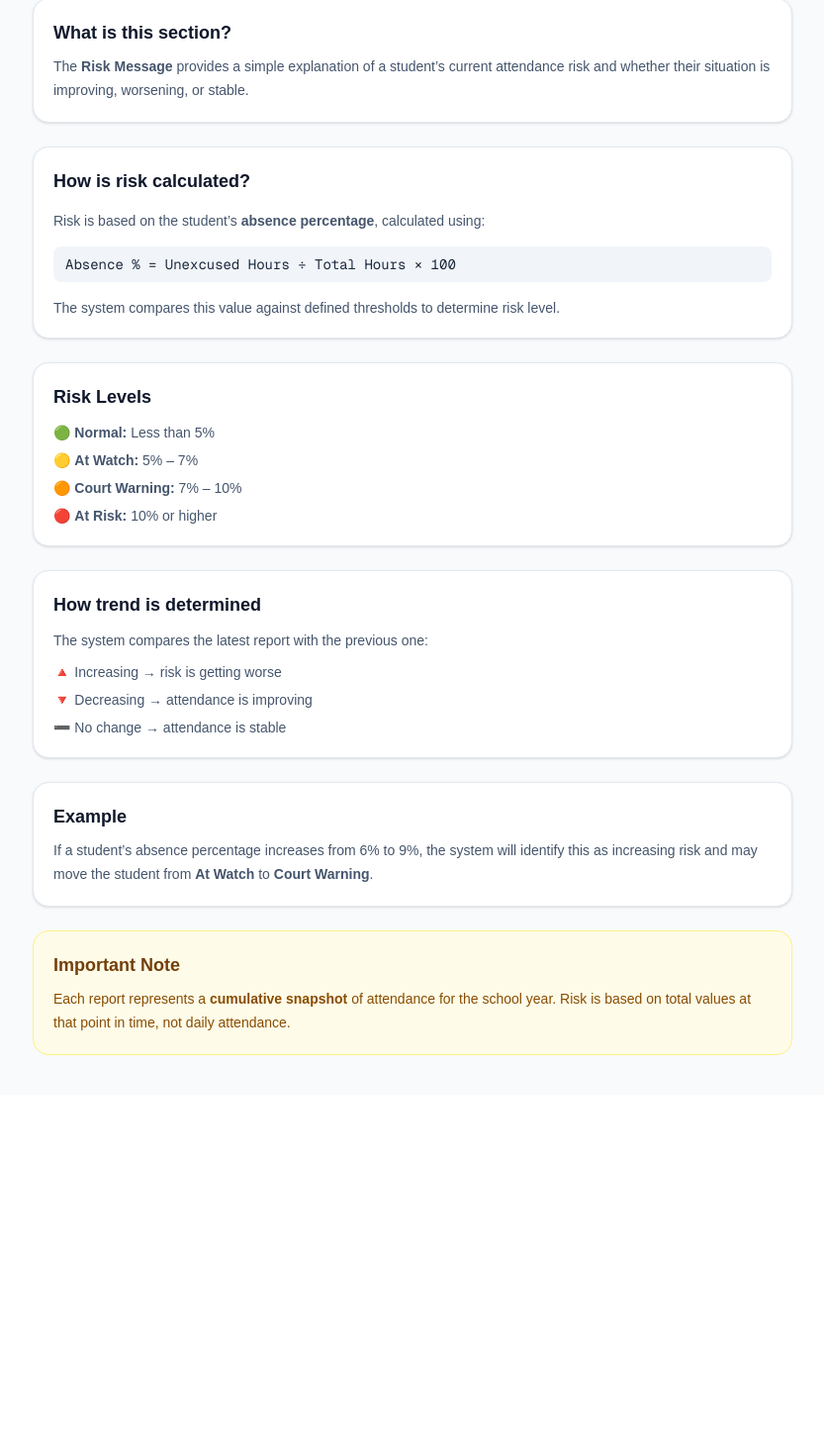
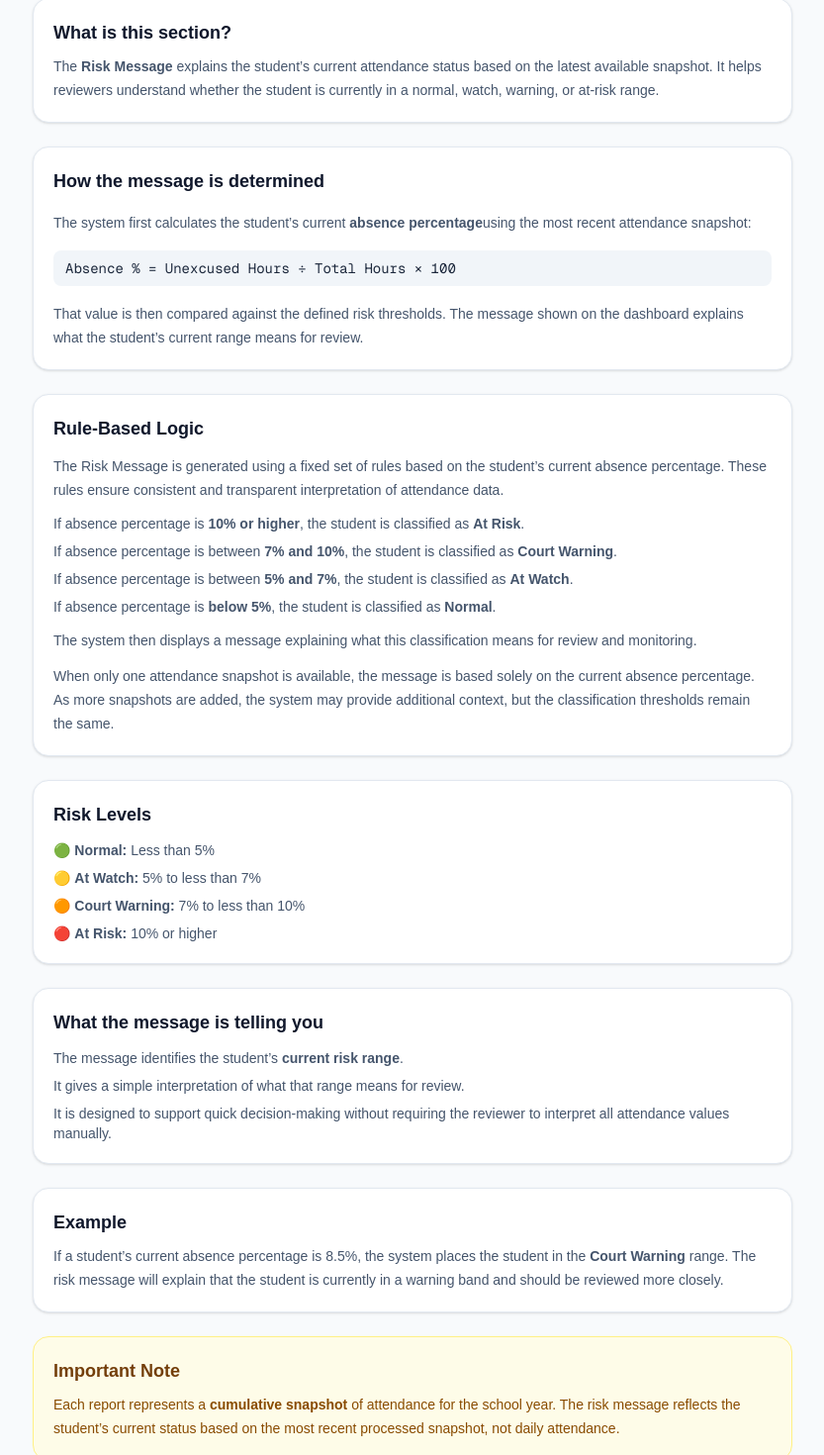
Before and after one commit to Debjani-99/truancy-cloud, a Next.js app: page /help/risk in a window 1280 px wide. Shown: the part 196-1666 px from the top of the page at 99% size, without its empty margins (223-1056 px from the left). Before the commit the page ends 1302 px from the top, so only its background shows below. Built offline with nearby package versions, Linux system fonts and the light colour scheme.

Commit message:
added letter generator button

```diff
--- a/app/components/Footer.tsx
+++ b/app/components/Footer.tsx
@@ -11,7 +11,7 @@ export default function Footer() {
             </h3>
             <ul className="space-y-2 text-sm text-white/70">
               <li className="hover:text-white cursor-pointer">
-                Parental Help Guides
+                Help Guides
               </li>
             </ul>
           </div>
--- a/app/help/risk/page.tsx
+++ b/app/help/risk/page.tsx
@@ -10,10 +10,8 @@ export default async function RiskHelpPage({
   const { studentId } = await searchParams;
 
   return (
-    <div className="min-h-screen bg-slate-50 py-10 px-4">
-      <div className="max-w-3xl mx-auto space-y-6">
-
-        {/* Back Button */}
+    <div className="min-h-screen bg-slate-50 px-4 py-10">
+      <div className="mx-auto max-w-3xl space-y-6">
         <Link
           href={studentId ? `/students/${studentId}` : "/review"}
           className="inline-flex items-center rounded-xl border border-slate-200 bg-white px-4 py-2 text-sm font-semibold text-slate-700 shadow-sm hover:bg-slate-100"
@@ -21,100 +19,130 @@ export default async function RiskHelpPage({
           ← Back to Student Dashboard
         </Link>
 
-        {/* Header */}
         <div className="space-y-2">
-          <h1 className="text-3xl font-bold text-slate-900">
-            Risk Message
-          </h1>
+          <h1 className="text-3xl font-bold text-slate-900">Risk Message</h1>
           <p className="text-slate-600">
-            Understand how student attendance risk is determined and what the system is telling you.
+            Understand what the current risk message means and how the system determines it.
           </p>
         </div>
 
-        {/* What is this */}
-        <section className="rounded-2xl bg-white p-5 border border-slate-200 shadow-sm">
-          <h2 className="text-lg font-semibold text-slate-900 mb-2">
+        <section className="rounded-2xl border border-slate-200 bg-white p-5 shadow-sm">
+          <h2 className="mb-2 text-lg font-semibold text-slate-900">
             What is this section?
           </h2>
-          <p className="text-sm text-slate-600 leading-6">
-            The <strong>Risk Message</strong> provides a simple explanation of a student’s current attendance risk
-            and whether their situation is improving, worsening, or stable.
+          <p className="text-sm leading-6 text-slate-600">
+            The <strong>Risk Message</strong> explains the student’s current attendance status
+            based on the latest available snapshot. It helps reviewers understand whether the
+            student is currently in a normal, watch, warning, or at-risk range.
           </p>
         </section>
 
-        {/* How risk is calculated */}
-        <section className="rounded-2xl bg-white p-5 border border-slate-200 shadow-sm space-y-4">
+        <section className="space-y-4 rounded-2xl border border-slate-200 bg-white p-5 shadow-sm">
           <h2 className="text-lg font-semibold text-slate-900">
-            How is risk calculated?
+            How the message is determined
           </h2>
 
-          <p className="text-sm text-slate-600">
-            Risk is based on the student’s <strong>absence percentage</strong>, calculated using:
+          <p className="text-sm leading-6 text-slate-600">
+            The system first calculates the student’s current <strong>absence percentage</strong>
+            using the most recent attendance snapshot:
           </p>
 
-          <div className="bg-slate-100 rounded-lg px-3 py-2 text-sm font-mono text-slate-800">
+          <div className="rounded-lg bg-slate-100 px-3 py-2 font-mono text-sm text-slate-800">
             Absence % = Unexcused Hours ÷ Total Hours × 100
           </div>
 
-          <p className="text-sm text-slate-600">
-            The system compares this value against defined thresholds to determine risk level.
+          <p className="text-sm leading-6 text-slate-600">
+            That value is then compared against the defined risk thresholds. The message shown on
+            the dashboard explains what the student’s current range means for review.
           </p>
         </section>
 
-        {/* Thresholds */}
-        <section className="rounded-2xl bg-white p-5 border border-slate-200 shadow-sm space-y-3">
+        <section className="space-y-3 rounded-2xl border border-slate-200 bg-white p-5 shadow-sm">
           <h2 className="text-lg font-semibold text-slate-900">
-            Risk Levels
+            Rule-Based Logic
           </h2>
+
+          <p className="text-sm text-slate-600 leading-6">
+            The Risk Message is generated using a fixed set of rules based on the student’s
+            current absence percentage. These rules ensure consistent and transparent
+            interpretation of attendance data.
+          </p>
+
+          <ul className="space-y-2 text-sm text-slate-600">
+            <li>
+              If absence percentage is <strong>10% or higher</strong>, the student is classified as <strong>At Risk</strong>.
+            </li>
+            <li>
+              If absence percentage is between <strong>7% and 10%</strong>, the student is classified as <strong>Court Warning</strong>.
+            </li>
+            <li>
+              If absence percentage is between <strong>5% and 7%</strong>, the student is classified as <strong>At Watch</strong>.
+            </li>
+            <li>
+              If absence percentage is <strong>below 5%</strong>, the student is classified as <strong>Normal</strong>.
+            </li>
+          </ul>
+
+          <p className="text-sm text-slate-600 leading-6">
+            The system then displays a message explaining what this classification means
+            for review and monitoring.
+          </p>
+
+          <p className="text-sm text-slate-600 leading-6">
+            When only one attendance snapshot is available, the message is based solely on
+            the current absence percentage. As more snapshots are added, the system may
+            provide additional context, but the classification thresholds remain the same.
+          </p>
+        </section>
+
+        <section className="space-y-3 rounded-2xl border border-slate-200 bg-white p-5 shadow-sm">
+          <h2 className="text-lg font-semibold text-slate-900">Risk Levels</h2>
 
           <ul className="space-y-2 text-sm text-slate-600">
             <li>🟢 <strong>Normal:</strong> Less than 5%</li>
-            <li>🟡 <strong>At Watch:</strong> 5% – 7%</li>
-            <li>🟠 <strong>Court Warning:</strong> 7% – 10%</li>
+            <li>🟡 <strong>At Watch:</strong> 5% to less than 7%</li>
+            <li>🟠 <strong>Court Warning:</strong> 7% to less than 10%</li>
             <li>🔴 <strong>At Risk:</strong> 10% or higher</li>
           </ul>
         </section>
 
-        {/* Trend logic */}
-        <section className="rounded-2xl bg-white p-5 border border-slate-200 shadow-sm space-y-3">
+        <section className="space-y-3 rounded-2xl border border-slate-200 bg-white p-5 shadow-sm">
           <h2 className="text-lg font-semibold text-slate-900">
-            How trend is determined
+            What the message is telling you
           </h2>
 
-          <p className="text-sm text-slate-600">
-            The system compares the latest report with the previous one:
-          </p>
-
           <ul className="space-y-2 text-sm text-slate-600">
-            <li>🔺 Increasing → risk is getting worse</li>
-            <li>🔻 Decreasing → attendance is improving</li>
-            <li>➖ No change → attendance is stable</li>
+            <li>
+              The message identifies the student’s <strong>current risk range</strong>.
+            </li>
+            <li>
+              It gives a simple interpretation of what that range means for review.
+            </li>
+            <li>
+              It is designed to support quick decision-making without requiring the reviewer to
+              interpret all attendance values manually.
+            </li>
           </ul>
         </section>
 
-        {/* Example */}
-        <section className="rounded-2xl bg-white p-5 border border-slate-200 shadow-sm">
-          <h2 className="text-lg font-semibold text-slate-900 mb-2">
-            Example
-          </h2>
-          <p className="text-sm text-slate-600 leading-6">
-            If a student’s absence percentage increases from 6% to 9%, the system will identify
-            this as increasing risk and may move the student from <strong>At Watch</strong> to
-            <strong> Court Warning</strong>.
+        <section className="rounded-2xl border border-slate-200 bg-white p-5 shadow-sm">
+          <h2 className="mb-2 text-lg font-semibold text-slate-900">Example</h2>
+          <p className="text-sm leading-6 text-slate-600">
+            If a student’s current absence percentage is 8.5%, the system places the student in
+            the <strong> Court Warning </strong>
+            range. The risk message will explain that the student is currently in a warning band
+            and should be reviewed more closely.
           </p>
         </section>
 
-        {/* Important note */}
-        <section className="rounded-2xl bg-yellow-50 p-5 border border-yellow-200">
-          <h2 className="text-lg font-semibold text-yellow-900 mb-2">
-            Important Note
-          </h2>
-          <p className="text-sm text-yellow-800 leading-6">
-            Each report represents a <strong>cumulative snapshot</strong> of attendance for the school year.
-            Risk is based on total values at that point in time, not daily attendance.
+        <section className="rounded-2xl border border-yellow-200 bg-yellow-50 p-5">
+          <h2 className="mb-2 text-lg font-semibold text-yellow-900">Important Note</h2>
+          <p className="text-sm leading-6 text-yellow-800">
+            Each report represents a <strong>cumulative snapshot</strong> of attendance for the
+            school year. The risk message reflects the student’s current status based on the most
+            recent processed snapshot, not daily attendance.
           </p>
         </section>
-
       </div>
     </div>
   );
--- a/app/students/[id]/page.tsx
+++ b/app/students/[id]/page.tsx
@@ -325,7 +325,7 @@ const addedHoursTrendDiff = hasComparison
       </section>
 
       {/* Main analytics area */}
-      <section className="grid gap-6 xl:grid-cols-[1.75fr_0.95fr]">
+      <section className="grid items-start gap-6 xl:grid-cols-[1.75fr_0.95fr]">
         <Panel
           title={
             <div className="flex items-center gap-2">
@@ -350,11 +350,10 @@ const addedHoursTrendDiff = hasComparison
           )}
         </Panel>
 
-        <div className="space-y-6">
       <Panel
   title={
     <div className="flex items-center gap-2">
-                <span>Recent Change</span>
+      <span>Review Summary</span>
       <Link
         href={`/help/recent-change?studentId=${student.id}`}
         className="flex items-center"
@@ -363,19 +362,25 @@ const addedHoursTrendDiff = hasComparison
       </Link>
     </div>
   }
-            subtitle="Compare the latest snapshot with the previous one."
+  subtitle="Recent attendance change and rule-based review guidance."
 >
+  <div className="space-y-6">
+    <div>
+      <p className="mb-3 text-xs font-semibold uppercase tracking-wide text-slate-500">
+        Recent Change
+      </p>
       {!hasEnoughHistoryForComparison ? (
         <EmptyPanel message="No comparison available yet." />
       ) : (
         <RecentChange history={history} />
       )}
-          </Panel>
+    </div>
 
-          <Panel
-            title={
-              <div className="flex items-center gap-2">
-                <span>Risk Message</span>
+    <div>
+      <div className="mb-3 flex items-center gap-2">
+        <p className="text-xs font-semibold uppercase tracking-wide text-slate-500">
+          Risk Message
+        </p>
         <Link
           href={`/help/risk?studentId=${student.id}`}
           className="flex items-center"
@@ -383,15 +388,17 @@ const addedHoursTrendDiff = hasComparison
           <Info className="h-4 w-4 text-blue-500 hover:text-blue-700" />
         </Link>
       </div>
-            }
-            subtitle="Rule-based guidance for review."
-          >
+
       <RiskMessage
         currentTruancyPercent={currentTruancyPercent}
         history={history}
       />
+    </div>
+  </div>
 </Panel>
+</section>
 
+      <section className="grid gap-6 xl:grid-cols-2">
         <Panel
           title="Court Notes"
           subtitle="View and manage internal notes for this student."
@@ -409,7 +416,24 @@ const addedHoursTrendDiff = hasComparison
             </Link>
           </div>
         </Panel>
+
+        <Panel
+          title="Truancy Letter"
+          subtitle="Generate a notice letter for mailing to the student's family."
+        >
+          <div className="flex flex-col items-center justify-center gap-4 rounded-2xl border border-slate-200 bg-slate-50 p-6 text-center">
+            <p className="text-sm font-medium text-slate-700">
+              A truancy warning letter placeholder for court follow-up.
+            </p>
+
+            <button
+              type="button"
+              className="inline-flex items-center rounded-xl bg-blue-700 px-4 py-2 text-sm font-semibold text-white transition hover:bg-blue-800"
+            >
+              Generate Letter
+            </button>
           </div>
+        </Panel>
       </section>
 
       {/* Detailed current snapshot breakdown */}
@@ -1048,8 +1072,7 @@ function RiskMessage({
     if (currentTruancyPercent >= 10) {
       return (
         <div className="rounded-2xl border border-red-200 bg-red-50 p-4 text-sm leading-6 text-slate-700">
-          This student is currently in the at-risk range. More snapshot history
-          is needed to determine whether risk is increasing or stabilizing.
+          This student is currently in the at-risk range. Immediate review is recommended based on the latest available attendance snapshot.
         </div>
       );
     }
@@ -1057,8 +1080,7 @@ function RiskMessage({
     if (currentTruancyPercent >= 7) {
       return (
         <div className="rounded-2xl border border-orange-200 bg-orange-50 p-4 text-sm leading-6 text-slate-700">
-          This student is currently in the court warning range. More history is
-          needed to determine the trend.
+          This student is currently in the court warning range. Closer review is recommended based on the latest available attendance snapshot.
         </div>
       );
     }
@@ -1066,70 +1088,45 @@ function RiskMessage({
     if (currentTruancyPercent >= 5) {
       return (
         <div className="rounded-2xl border border-yellow-200 bg-yellow-50 p-4 text-sm leading-6 text-slate-700">
-          This student is approaching a higher-risk threshold. Additional
-          snapshots will help confirm whether attendance is worsening.
+          This student is currently in the at-watch range. Continued monitoring is recommended to see whether attendance moves into a higher-risk range.
         </div>
       );
     }
 
     return (
       <div className="rounded-2xl border border-emerald-200 bg-emerald-50 p-4 text-sm leading-6 text-slate-700">
-        This student is currently in the normal range. More history is needed to
-        determine whether the status remains stable over time.
+        This student is currently in the normal range. No immediate attendance concern is indicated from the latest available snapshot.
       </div>
     );
   }
 
-  const latest = history[history.length - 1];
-  const previous = history[history.length - 2];
-
-  const latestTruancy = calculateTruancyPercent(
-    latest.unexcusedHours,
-    latest.totalHours,
-  );
-  const previousTruancy = calculateTruancyPercent(
-    previous.unexcusedHours,
-    previous.totalHours,
-  );
-
-  if (latestTruancy > previousTruancy && latestTruancy >= 7) {
+  if (currentTruancyPercent >= 10) {
     return (
       <div className="rounded-2xl border border-red-200 bg-red-50 p-4 text-sm leading-6 text-slate-700">
-        Risk appears to be increasing. Truancy percentage has gone up since the
-        previous snapshot and is now in a warning range.
+        This student is currently in the at-risk range. Immediate review is recommended because the current absence percentage is in the highest risk band.
       </div>
     );
   }
 
-  if (latestTruancy >= 5 && latestTruancy < 7) {
+  if (currentTruancyPercent >= 7) {
     return (
-      <div className="rounded-2xl border border-yellow-200 bg-yellow-50 p-4 text-sm leading-6 text-slate-700">
-        This student is approaching a threshold that may require closer review.
+      <div className="rounded-2xl border border-orange-200 bg-orange-50 p-4 text-sm leading-6 text-slate-700">
+        This student is currently in the court warning range. Attendance should be reviewed closely because the current absence percentage is above the warning threshold.
       </div>
     );
   }
 
-  if (latestTruancy === previousTruancy) {
+  if (currentTruancyPercent >= 5) {
     return (
-      <div className="rounded-2xl border border-slate-200 bg-slate-50 p-4 text-sm leading-6 text-slate-700">
-        Attendance risk appears stable based on the most recent two snapshots.
-      </div>
-    );
-  }
-
-  if (latestTruancy < previousTruancy) {
-    return (
-      <div className="rounded-2xl border border-emerald-200 bg-emerald-50 p-4 text-sm leading-6 text-slate-700">
-        Attendance trend appears to be improving compared with the previous
-        snapshot.
+      <div className="rounded-2xl border border-yellow-200 bg-yellow-50 p-4 text-sm leading-6 text-slate-700">
+        This student is currently in the at-watch range. Continued monitoring is recommended because the current absence percentage is approaching a more serious threshold.
       </div>
     );
   }
 
   return (
-    <div className="rounded-2xl border border-slate-200 bg-slate-50 p-4 text-sm leading-6 text-slate-700">
-      Current attendance data is available. Continue monitoring future snapshots
-      for clearer trend information.
+    <div className="rounded-2xl border border-emerald-200 bg-emerald-50 p-4 text-sm leading-6 text-slate-700">
+      This student is currently in the normal range. Current attendance does not indicate a higher-risk status at this time.
     </div>
   );
 }
```
Also changed, not shown: app/help/trend/page.tsx (+26 -1 lines), app/students/[id]/notes/page.tsx (line endings or trailing spaces). Lines whose indentation alone changed are shown as unchanged.
